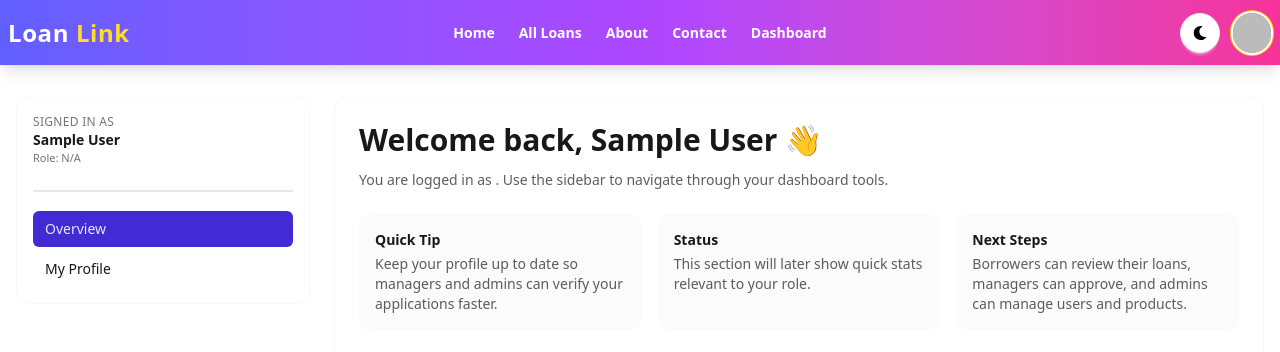
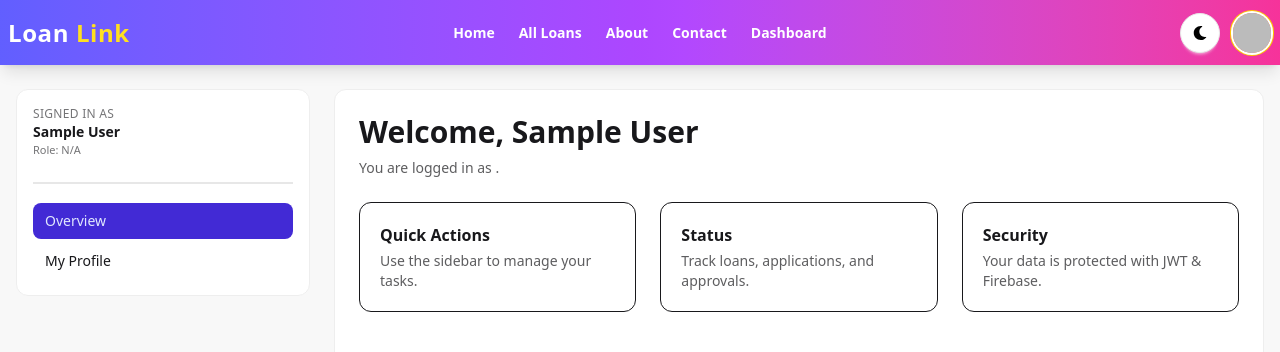
Before and after one commit to ahzahid81/loanlink_client, a React (Vite) app: page /dashboard in a window 1280 px wide. Shown: the top 352 px of the page. Built offline with nearby package versions, Linux system fonts and the light colour scheme; no server answers; sample sign-in values are in the browser's storage.

Commit message:
Dashboard Done

```diff
--- a/src/Layouts/DashboardLayout.jsx
+++ b/src/Layouts/DashboardLayout.jsx
@@ -1,13 +1,13 @@
-// src/layouts/DashboardLayout.jsx
 import React from "react";
 import { NavLink, Outlet } from "react-router-dom";
 import { useAuth } from "../context/AuthContext";
 
 /**
- * Dashboard layout:
- * - Sidebar (role-based links) on left (md: 3/12)
- * - Main content on right (md: 9/12) with <Outlet />
- * - Sidebar uses NavLink with `end` for exact matching (prevents duplicate active)
+ * Dashboard Layout (Assignment Correct)
+ * - Role based sidebar
+ * - Proper active link handling (NavLink + end)
+ * - Sticky sidebar
+ * - Clean UX spacing
  */
 
 const DashboardLayout = () => {
@@ -17,14 +17,17 @@ const DashboardLayout = () => {
   const isManager = role === "manager";
   const isBorrower = role === "borrower";
 
-  const SidebarLink = ({ to, children, exact = false }) => (
+  const SidebarLink = ({ to, children, end = false }) => (
     <NavLink
       to={to}
-      end={exact}
+      end={end}
       className={({ isActive }) =>
-        `flex items-center gap-3 px-3 py-2 rounded-md text-sm ${
-          isActive ? "bg-primary text-primary-content" : "hover:bg-base-200"
-        }`
+        [
+          "flex items-center gap-3 px-3 py-2 rounded-lg text-sm font-medium transition",
+          isActive
+            ? "bg-primary text-primary-content"
+            : "text-base-content hover:bg-base-200",
+        ].join(" ")
       }
     >
       {children}
@@ -32,56 +35,91 @@ const DashboardLayout = () => {
   );
 
   return (
-    <div className="bg-base-100 min-h-[calc(100vh-4rem)]">
-      <div className="max-w-7xl mx-auto px-4 py-6 md:py-8">
+    <div className="min-h-screen bg-base-200">
+      <div className="max-w-7xl mx-auto px-4 py-6">
         <div className="grid grid-cols-1 md:grid-cols-12 gap-6">
-          {/* Sidebar */}
+          {/* SIDEBAR */}
           <aside className="md:col-span-3">
-            <div className="md:sticky md:top-24 bg-base-100 border border-base-200 rounded-xl p-4">
+            <div className="sticky top-6 bg-base-100 border border-base-300 rounded-xl p-4">
+              {/* USER INFO */}
               <div className="mb-4">
-                <p className="text-xs uppercase tracking-wide text-base-content/60">SIGNED IN AS</p>
-                <p className="font-semibold text-sm truncate">{user?.displayName || user?.email || "User"}</p>
-                <p className="text-[11px] text-base-content/60">Role: {role || "N/A"}</p>
+                <p className="text-xs uppercase tracking-wide text-base-content/60">
+                  Signed in as
+                </p>
+                <p className="font-semibold text-sm truncate">
+                  {user?.displayName || user?.email || "User"}
+                </p>
+                <p className="text-[11px] text-base-content/60">
+                  Role: {role || "N/A"}
+                </p>
               </div>
 
               <div className="divider my-3" />
 
-              <nav className="space-y-1 text-sm">
-                <SidebarLink to="/dashboard" exact={true}>Overview</SidebarLink>
-                <SidebarLink to="/dashboard/profile">My Profile</SidebarLink>
+              {/* NAVIGATION */}
+              <nav className="space-y-1">
+                <SidebarLink to="/dashboard" end>
+                  Overview
+                </SidebarLink>
+
+                <SidebarLink to="/dashboard/profile">
+                  My Profile
+                </SidebarLink>
 
                 {isBorrower && (
                   <>
-                    <div className="mt-3 px-3 text-[11px] uppercase tracking-wide text-base-content/50">Borrower</div>
-                    <SidebarLink to="/dashboard/my-loans">My Loans</SidebarLink>
+                    <p className="mt-4 px-3 text-[11px] uppercase tracking-wide text-base-content/50">
+                      Borrower
+                    </p>
+                    <SidebarLink to="/dashboard/my-loans">
+                      My Loans
+                    </SidebarLink>
                   </>
                 )}
 
                 {isManager && (
                   <>
-                    <div className="mt-3 px-3 text-[11px] uppercase tracking-wide text-base-content/50">Manager</div>
-                    <SidebarLink to="/dashboard/add-loan">Add Loan</SidebarLink>
-                    <SidebarLink to="/dashboard/manage-loans">Manage Loans</SidebarLink>
-                    <SidebarLink to="/dashboard/pending-loans">Pending Applications</SidebarLink>
-                    <SidebarLink to="/dashboard/approved-loans">Approved Applications</SidebarLink>
+                    <p className="mt-4 px-3 text-[11px] uppercase tracking-wide text-base-content/50">
+                      Manager
+                    </p>
+                    <SidebarLink to="/dashboard/add-loan">
+                      Add Loan
+                    </SidebarLink>
+                    <SidebarLink to="/dashboard/manage-loans">
+                      Manage Loans
+                    </SidebarLink>
+                    <SidebarLink to="/dashboard/pending-loans">
+                      Pending Applications
+                    </SidebarLink>
+                    <SidebarLink to="/dashboard/approved-loans">
+                      Approved Applications
+                    </SidebarLink>
                   </>
                 )}
 
                 {isAdmin && (
                   <>
-                    <div className="mt-3 px-3 text-[11px] uppercase tracking-wide text-base-content/50">Admin</div>
-                    <SidebarLink to="/dashboard/manage-users">Manage Users</SidebarLink>
-                    <SidebarLink to="/dashboard/all-loan">All Loans</SidebarLink>
-                    <SidebarLink to="/dashboard/loan-applications">Loan Applications</SidebarLink>
+                    <p className="mt-4 px-3 text-[11px] uppercase tracking-wide text-base-content/50">
+                      Admin
+                    </p>
+                    <SidebarLink to="/dashboard/manage-users">
+                      Manage Users
+                    </SidebarLink>
+                    <SidebarLink to="/dashboard/all-loan">
+                      All Loans
+                    </SidebarLink>
+                    <SidebarLink to="/dashboard/loan-applications">
+                      Loan Applications
+                    </SidebarLink>
                   </>
                 )}
               </nav>
             </div>
           </aside>
 
-          {/* Main content */}
+          {/* MAIN CONTENT */}
           <main className="md:col-span-9">
-            <section className="bg-base-100 border border-base-200 rounded-xl p-4 md:p-6 min-h-[50vh]">
+            <section className="bg-base-100 border border-base-300 rounded-xl p-4 md:p-6 min-h-[60vh]">
               <Outlet />
             </section>
           </main>
--- a/src/Pages/dashboard/DashboardHome.jsx
+++ b/src/Pages/dashboard/DashboardHome.jsx
@@ -6,33 +6,33 @@ const DashboardHome = () => {
 
   return (
     <div>
-      <h1 className="text-2xl md:text-3xl font-bold mb-3">
-        Welcome back, {user?.displayName || "User"} 👋
+      <h1 className="text-2xl md:text-3xl font-bold mb-2">
+        Welcome, {user?.displayName || "User"}
       </h1>
+
       <p className="text-sm text-base-content/70 mb-6">
-        You are logged in as <span className="font-semibold">{role}</span>. Use
-        the sidebar to navigate through your dashboard tools.
+        You are logged in as <strong>{role}</strong>.
       </p>
 
-      <div className="grid md:grid-cols-3 gap-4 text-sm">
-        <div className="p-4 rounded-xl bg-base-200/60">
-          <p className="font-semibold mb-1">Quick Tip</p>
-          <p className="text-base-content/70">
-            Keep your profile up to date so managers and admins can verify your
-            applications faster.
+      <div className="grid gap-6 md:grid-cols-3">
+        <div className="p-5 rounded-xl bg-base-100 border">
+          <h3 className="font-semibold mb-1">Quick Actions</h3>
+          <p className="text-sm text-base-content/70">
+            Use the sidebar to manage your tasks.
           </p>
         </div>
-        <div className="p-4 rounded-xl bg-base-200/60">
-          <p className="font-semibold mb-1">Status</p>
-          <p className="text-base-content/70">
-            This section will later show quick stats relevant to your role.
+
+        <div className="p-5 rounded-xl bg-base-100 border">
+          <h3 className="font-semibold mb-1">Status</h3>
+          <p className="text-sm text-base-content/70">
+            Track loans, applications, and approvals.
           </p>
         </div>
-        <div className="p-4 rounded-xl bg-base-200/60">
-          <p className="font-semibold mb-1">Next Steps</p>
-          <p className="text-base-content/70">
-            Borrowers can review their loans, managers can approve, and admins
-            can manage users and products.
+
+        <div className="p-5 rounded-xl bg-base-100 border">
+          <h3 className="font-semibold mb-1">Security</h3>
+          <p className="text-sm text-base-content/70">
+            Your data is protected with JWT & Firebase.
           </p>
         </div>
       </div>
```
